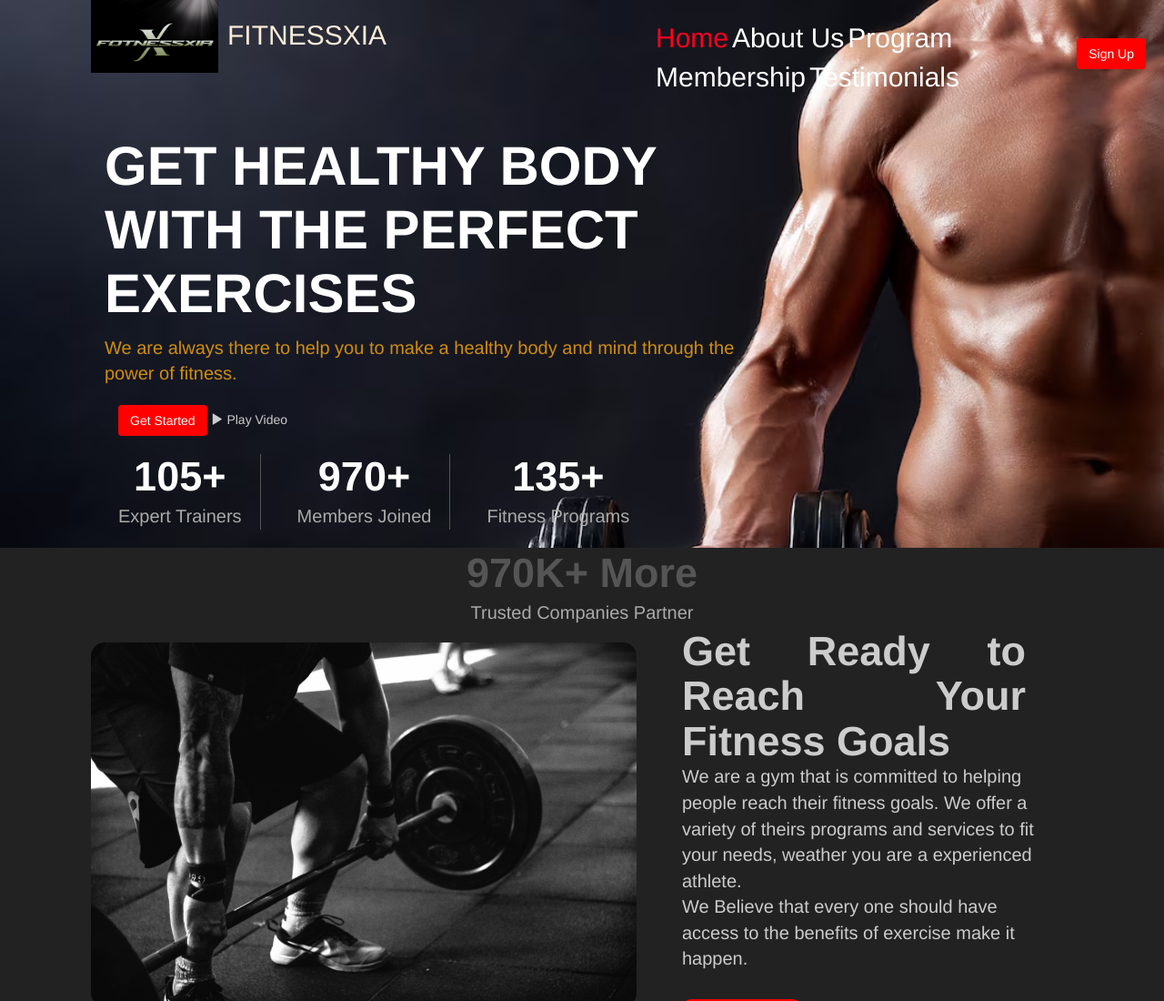
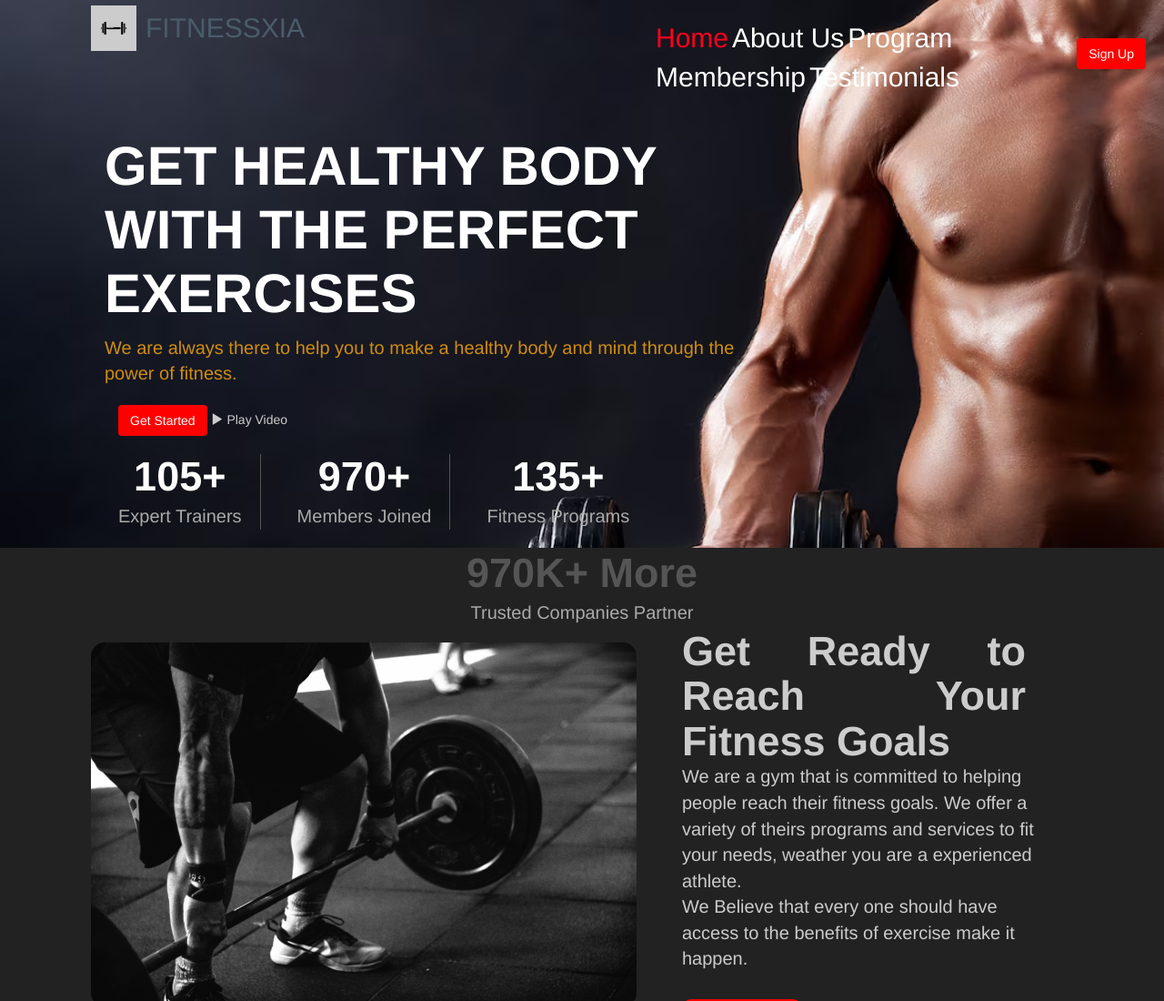
Before and after one commit to DMStha/Gym_Website, a plain HTML site: page index.html in a window 1280 px wide. Shown: the top 1100 px of the page at 91% size. Drawn offline with nearby package versions, Linux system fonts and the light colour scheme.

Commit message:
Final Changes

```diff
--- a/css/style.css
+++ b/css/style.css
@@ -75,7 +75,11 @@ body {
   position: absolute;
   float: left;
   margin: 0;
+  width: 50px;
+  filter: grayscale(70%) brightness(80%);
+  -webkit-filter: grayscale(70%) brightness(80%);
 }
+
 nav {
   position: relative;
   display: grid;
@@ -113,10 +117,10 @@ nav {
   display: block;
   padding-right: 35;
 }
-.logo a {
+
+.logo_a {
   position: sticky;
   font-size: 3rem;
-  color: antiquewhite;
   padding: 10px 10px;
   align-items: center;
 }
--- a/css/stylee.css
+++ /dev/null
@@ -1,37 +0,0 @@
-/* Css reset */
-
-* {
-  padding: 0;
-  margin: 0;
-  box-sizing: border-box;
-}
-a {
-  text-decoration: none;
-}
-img {
-  width: 100%;
-  display: flex;
-}
-#section_container {
-  background-image: url(img/headerimg.avif);
-  background-size: 100%;
-  height: 500px;
-  width: 100%;
-}
-
-.nav_bar {
-  display: flex;
-  justify-content: center;
-  justify-content: space-around;
-}
-ul {
-  display: flex;
-}
-ul li a {
-  list-style: none;
-}
-.nav_bar li a {
-  margin-inline: 30px;
-  list-style: none;
-  text-decoration: none;
-}
--- a/index.html
+++ b/index.html
@@ -17,9 +17,11 @@
           <div class="header_container">
               <nav>
                   <div class="logo">
-                      <img src="img/logo.png" alt="Logo" class="img_logo" />
-                      <a href="#">FITNESSXIA</a>
+                      <img src="img/img1.jpg" alt="Logo" class="img_logo" />
+                       <a class="logo_a" href="#">FITNESSXIA</a>
+
                     </div>
+
                     <div class="nav_bar">
                         <ul class="navbar">
                             <li><a href="#" class="active">Home</a></li>
```
